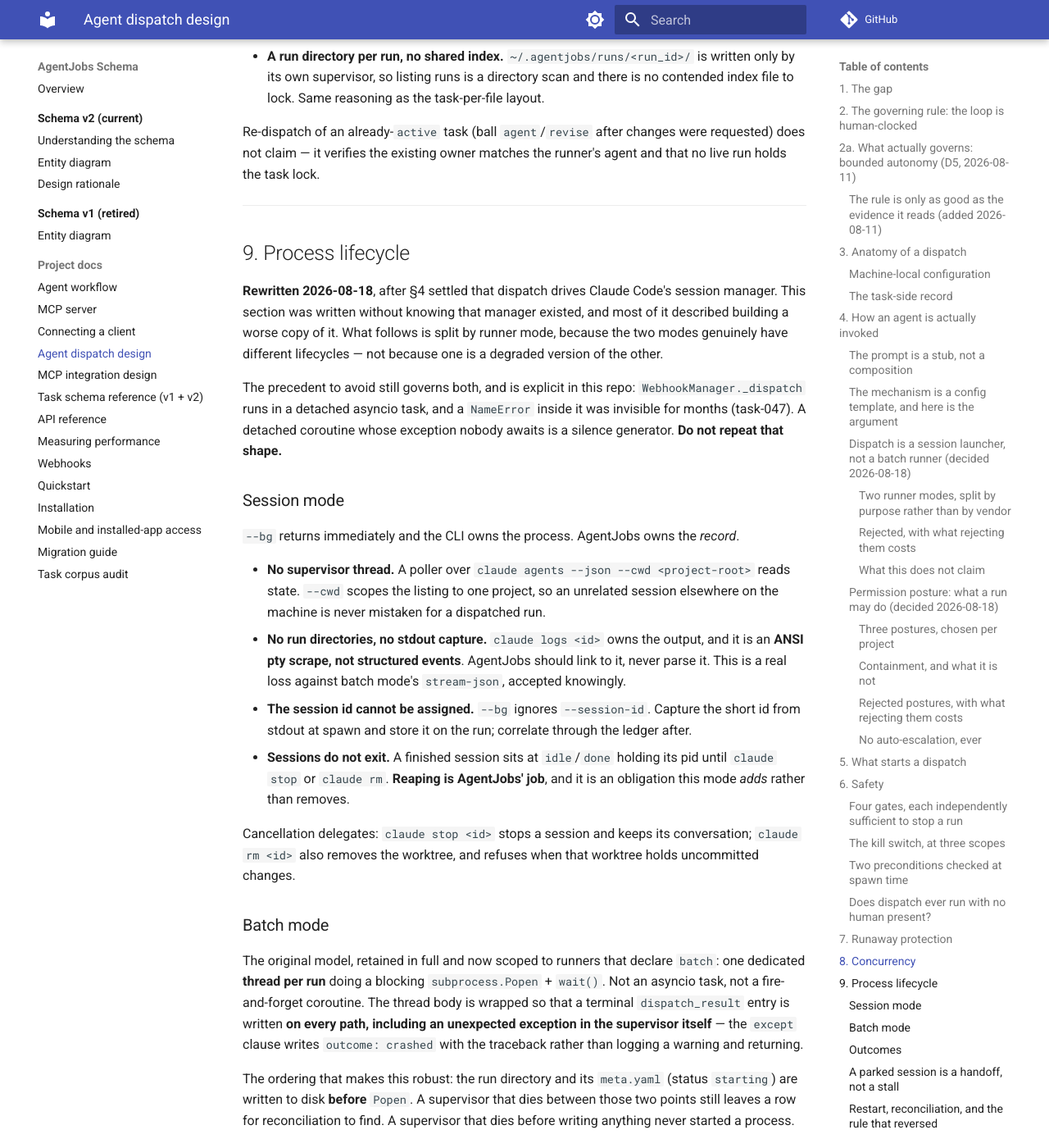
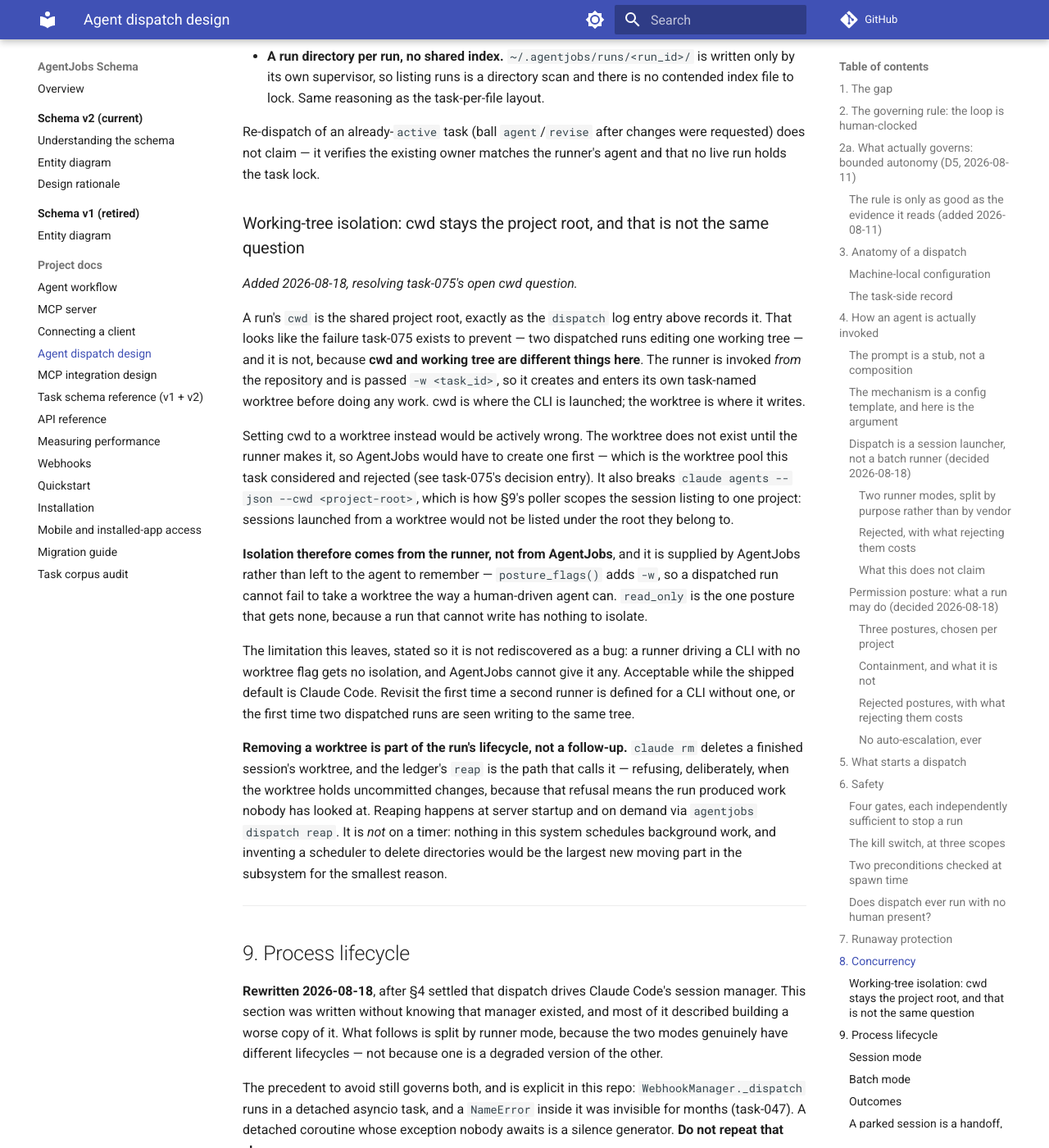
Before and after one commit to jeffposey/agentjobs, an MkDocs documentation site: the page built from docs/agent-dispatch-design.md, in a window 1280 px wide and 1400 px high, scrolled down 17067 px. Shown: the whole window at 82% size. Built offline with MkDocs 1.6.1 and Material for MkDocs 9.7.7, drawn with Linux system fonts in a browser that asks for light colours; comment, search, counter and statistics services are not loaded.

Commit message:
docs(dispatch): record the cwd decision and where worktree isolation comes from
cwd stays the shared project root, which looks like the failure task-075
exists to prevent and is not: the runner is launched from the repository and
passed -w <task_id>, so it makes and enters its own task-named worktree.
cwd is where the CLI starts; the worktree is where it writes.

Also states the limitation plainly -- a runner driving a CLI with no
worktree flag gets no isolation and AgentJobs cannot give it any -- and the
two conditions that should reopen the decision.

```diff
--- a/docs/agent-dispatch-design.md
+++ b/docs/agent-dispatch-design.md
@@ -700,6 +700,44 @@ Re-dispatch of an already-`active` task (ball `agent`/`revise` after changes wer
 requested) does not claim — it verifies the existing owner matches the runner's agent
 and that no live run holds the task lock.
 
+### Working-tree isolation: cwd stays the project root, and that is not the same question
+
+*Added 2026-08-18, resolving task-075's open cwd question.*
+
+A run's `cwd` is the shared project root, exactly as the `dispatch` log entry above
+records it. That looks like the failure task-075 exists to prevent — two dispatched runs
+editing one working tree — and it is not, because **cwd and working tree are different
+things here**. The runner is invoked *from* the repository and is passed `-w <task_id>`,
+so it creates and enters its own task-named worktree before doing any work. cwd is where
+the CLI is launched; the worktree is where it writes.
+
+Setting cwd to a worktree instead would be actively wrong. The worktree does not exist
+until the runner makes it, so AgentJobs would have to create one first — which is the
+worktree pool this task considered and rejected (see task-075's decision entry). It also
+breaks `claude agents --json --cwd <project-root>`, which is how §9's poller scopes the
+session listing to one project: sessions launched from a worktree would not be listed
+under the root they belong to.
+
+**Isolation therefore comes from the runner, not from AgentJobs**, and it is supplied by
+AgentJobs rather than left to the agent to remember — `posture_flags()` adds `-w`, so a
+dispatched run cannot fail to take a worktree the way a human-driven agent can.
+`read_only` is the one posture that gets none, because a run that cannot write has
+nothing to isolate.
+
+The limitation this leaves, stated so it is not rediscovered as a bug: a runner driving a
+CLI with no worktree flag gets no isolation, and AgentJobs cannot give it any. Acceptable
+while the shipped default is Claude Code. Revisit the first time a second runner is
+defined for a CLI without one, or the first time two dispatched runs are seen writing to
+the same tree.
+
+**Removing a worktree is part of the run's lifecycle, not a follow-up.** `claude rm`
+deletes a finished session's worktree, and the ledger's `reap` is the path that calls it
+— refusing, deliberately, when the worktree holds uncommitted changes, because that
+refusal means the run produced work nobody has looked at. Reaping happens at server
+startup and on demand via `agentjobs dispatch reap`. It is *not* on a timer: nothing in
+this system schedules background work, and inventing a scheduler to delete directories
+would be the largest new moving part in the subsystem for the smallest reason.
+
 ---
 
 ## 9. Process lifecycle
```
